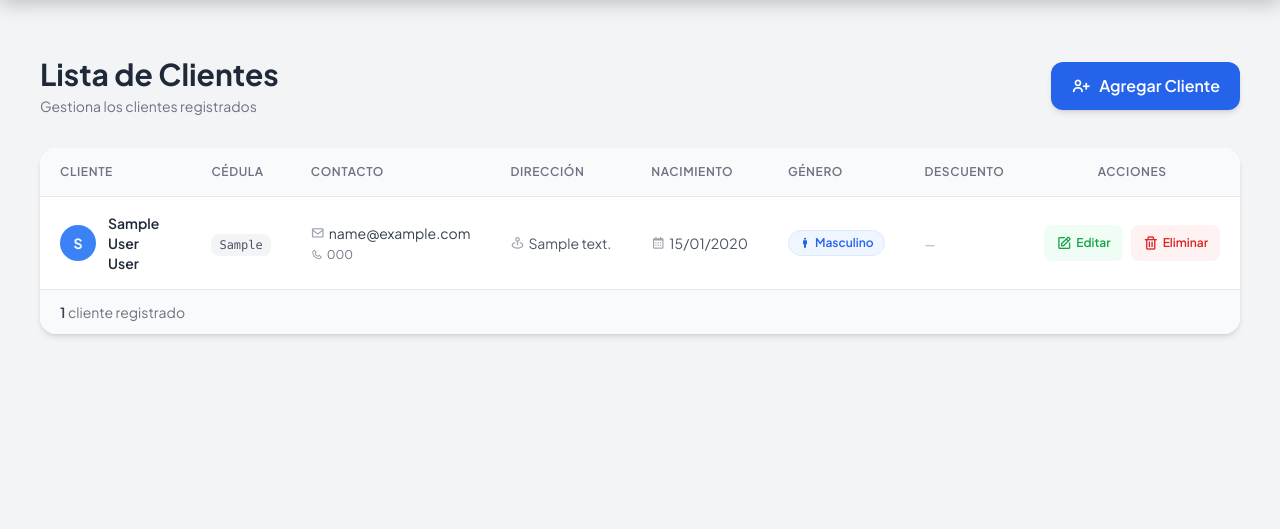
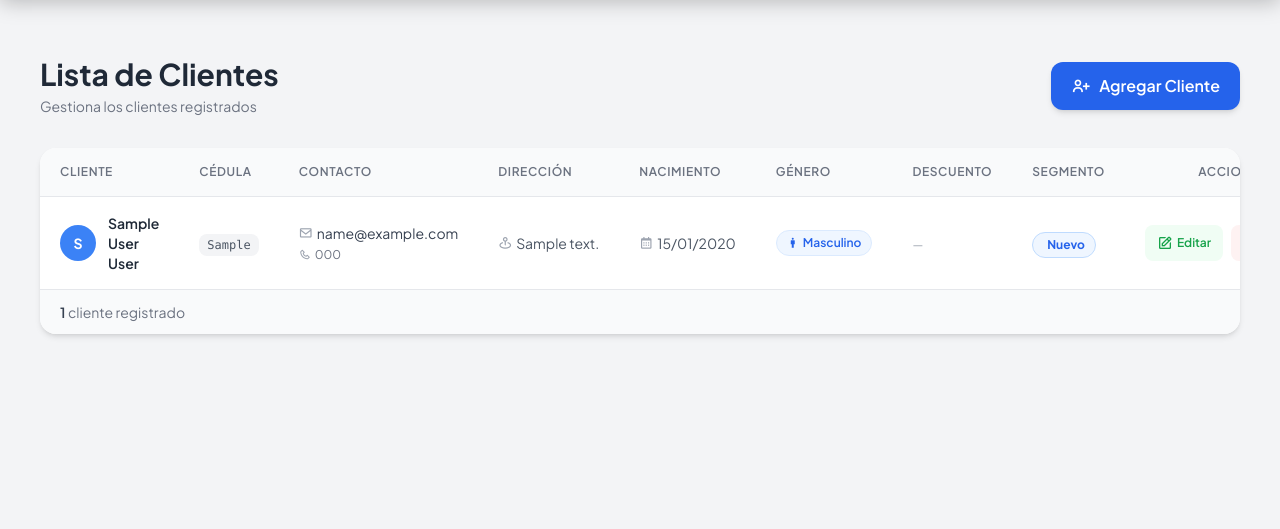
Before and after one commit to Kadir011/Sistema-de-Ventas-Supermercado, a Django app: page /admin/clientes/ in a window 1280 px wide. Shown: the part 64-593 px from the top of the page. Run offline with Django 5.2, Linux system fonts and the light colour scheme; a user stored in the database is signed in; tables that the repository leaves empty hold one stand-in row (values such as "Sample post"); grey boxes marked "Sample" are stand-in pictures; some libraries are stand-ins or nearby versions.

Commit message:
Sugerencia de descuentos implementado en el listado de clientes

```diff
--- a/core/super/urls.py
+++ b/core/super/urls.py
@@ -35,6 +35,7 @@ urlpatterns = [
     path('admin/clientes/crear/', customer.CustomerCreateView.as_view(), name='customer_create'),
     path('admin/clientes/editar/<int:pk>/', customer.CustomerUpdateView.as_view(), name='customer_update'),
     path('admin/clientes/eliminar/<int:pk>/', customer.CustomerDeleteView.as_view(), name='customer_delete'),
+    path('admin/clientes/sugerencia/<int:pk>/', customer.CustomerApplySuggestedDiscountView.as_view(), name='customer_suggest_discount'),
 
     # VENDEDORES (ADMIN)
     path('admin/vendedores/', seller.SellerListView.as_view(), name='seller_list'),
--- a/core/super/views/customer.py
+++ b/core/super/views/customer.py
@@ -2,12 +2,16 @@
 Vistas para que el admin gestione los clientes
 """
 
-from django.views.generic import ListView, CreateView, UpdateView, DeleteView
+from django.views.generic import ListView, CreateView, UpdateView, DeleteView, View
 from django.urls import reverse_lazy
 from django.db.models import Q
+from django.shortcuts import redirect, get_object_or_404
+from django.contrib import messages
 from core.super.models import Customer
 from core.super.form.customer import CustomerForm
 from core.super.mixins.auth import AdminRequiredMixin
+from core.super.services.rfm_service import DiscountSuggestionService
+
 
 class CustomerListView(AdminRequiredMixin, ListView):
     """Vista para listar los clientes"""
@@ -26,7 +30,10 @@ class CustomerListView(AdminRequiredMixin, ListView):
                            Q(address__icontains=q)|Q(phone__icontains=q)|
                            Q(gender__icontains=q), Q.OR)
 
-        return self.model.objects.filter(self.query).order_by('id_customer')
+        return (self.model.objects
+                .filter(self.query)
+                .select_related('insight')
+                .order_by('id_customer'))
 
     def get_context_data(self, **kwargs):
         context = super().get_context_data(**kwargs)
@@ -78,3 +85,23 @@ class CustomerDeleteView(AdminRequiredMixin, DeleteView):
         context['description'] = f'¿Está seguro de eliminar el cliente {self.object.get_full_name()}?'
         context['back_url'] = self.success_url
         return context
+
+class CustomerApplySuggestedDiscountView(AdminRequiredMixin, View):
+    """Aplica el descuento sugerido por segmento RFM a un cliente."""
+
+    def post(self, request, pk):
+        customer = get_object_or_404(Customer, pk=pk)
+        suggestion = DiscountSuggestionService().suggest_for(customer)
+
+        if not suggestion:
+            messages.info(request, 'Este cliente no tiene un descuento sugerido en este momento.')
+        else:
+            customer.discount_percentage = suggestion['percentage']
+            customer.discount_expiry = suggestion['expiry']
+            customer.save()
+            messages.success(
+                request,
+                f"✅ Descuento del {suggestion['percentage']}% aplicado a {customer.get_full_name()}, "
+                f"vigente hasta {suggestion['expiry'].strftime('%d/%m/%Y')}."
+            )
+        return redirect('super:customer_list')
--- a/templates/super/customers/customer_list.html
+++ b/templates/super/customers/customer_list.html
@@ -30,6 +30,7 @@
                         <th class="py-4 px-5 text-left text-xs font-semibold text-gray-500 uppercase tracking-wider">Nacimiento</th>
                         <th class="py-4 px-5 text-left text-xs font-semibold text-gray-500 uppercase tracking-wider">Género</th>
                         <th class="py-4 px-5 text-left text-xs font-semibold text-gray-500 uppercase tracking-wider">Descuento</th>
+                        <th class="py-4 px-5 text-left text-xs font-semibold text-gray-500 uppercase tracking-wider">Segmento</th>
                         <th class="py-4 px-5 text-center text-xs font-semibold text-gray-500 uppercase tracking-wider">Acciones</th>
                     </tr>
                 </thead>
@@ -142,6 +143,35 @@
                             {% endif %}
                         </td>
 
+                        <!-- ── Segmento RFM ── -->
+                        <td class="py-4 px-5">
+                            {% if c.insight %}
+                               {% if c.insight.segment == 'campeon' %}
+                                  <span class="inline-flex items-center gap-1 bg-purple-50 text-purple-600 text-xs font-bold px-2.5 py-1 rounded-full border border-purple-200">
+                                    <i class='bx bx-crown'></i> Campeón
+                                  </span>
+                               {% elif c.insight.segment == 'leal' %}
+                                  <span class="inline-flex items-center gap-1 bg-green-50 text-green-600 text-xs font-bold px-2.5 py-1 rounded-full border border-green-200">
+                                    <i class='bx bx-heart'></i> Leal
+                                  </span>
+                               {% elif c.insight.segment == 'en_riesgo' %}
+                                  <span class="inline-flex items-center gap-1 bg-amber-50 text-amber-600 text-xs font-bold px-2.5 py-1 rounded-full border border-amber-200">
+                                    <i class='bx bx-error'></i> En riesgo
+                                  </span>
+                               {% elif c.insight.segment == 'perdido' %}
+                                  <span class="inline-flex items-center gap-1 bg-red-50 text-red-600 text-xs font-bold px-2.5 py-1 rounded-full border border-red-200">
+                                    <i class='bx bx-x-circle'></i> Perdido
+                                  </span>
+                               {% else %}
+                                  <span class="inline-flex items-center gap-1 bg-blue-50 text-blue-600 text-xs font-bold px-2.5 py-1 rounded-full border border-blue-200">
+                                    <i class='bx bx-sparkles'></i> Nuevo
+                                  </span>
+                               {% endif %}
+                            {% else %}
+                               <span class="text-gray-400 text-xs">Sin calcular</span>
+                            {% endif %}
+                        </td>
+
                         <!-- Acciones -->
                         <td class="py-4 px-5">
                             <div class="flex items-center justify-center gap-2">
@@ -151,6 +181,17 @@
                                           hover:text-white px-3 py-1.5 rounded-lg text-xs font-semibold transition-all duration-200">
                                     <i class='bx bx-edit text-base'></i> Editar
                                 </a>
+                                {% if c.insight.segment == 'en_riesgo' or c.insight.segment == 'perdido' or c.insight.segment == 'campeon' %}
+                                <form method="post" action="{% url 'super:customer_suggest_discount' c.pk %}" class="inline" onsubmit="return confirm('¿Aplicar el descuento sugerido a {{ c.get_full_name|escapejs }}? Esto sobrescribirá su descuento y vigencia actuales.');">
+                                    {% csrf_token %}
+                                    <button type="submit"
+                                            title="Aplicar descuento sugerido según segmento"
+                                            class="flex items-center gap-1 bg-purple-50 hover:bg-purple-600 text-purple-600
+                                                   hover:text-white px-3 py-1.5 rounded-lg text-xs font-semibold transition-all duration-200">
+                                        <i class='bx bx-gift text-base'></i> Sugerido
+                                    </button>
+                                </form>
+                                {% endif %}
                                 <a href="{% url 'super:customer_delete' c.pk %}"
                                    title="Eliminar"
                                    class="flex items-center gap-1 bg-red-50 hover:bg-red-600 text-red-600
```
